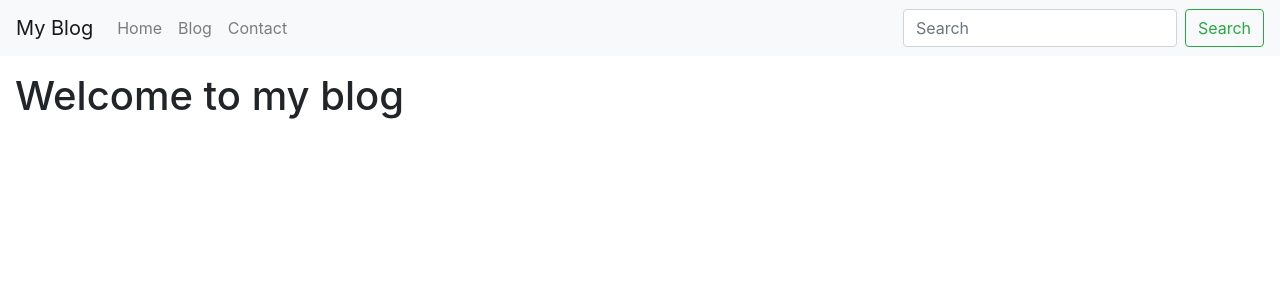
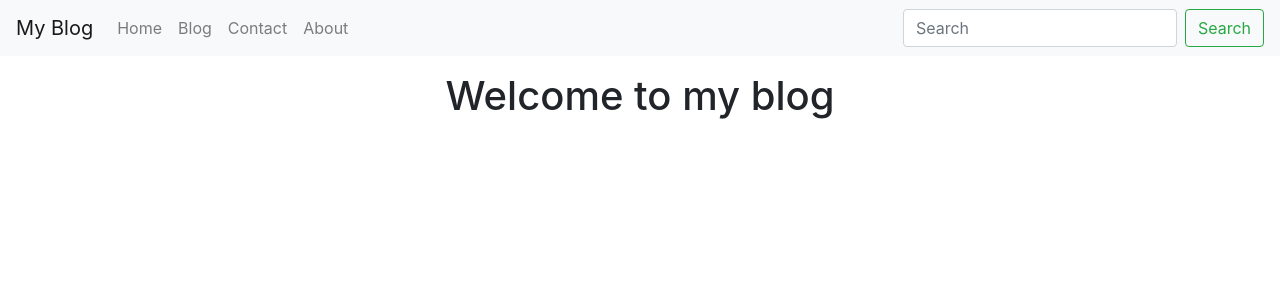
Before and after one commit to tsvetelinak0/blog-app, a Django app: page / in a window 1280 px wide. Shown: the top 300 px of the page. Run offline with Django 3.2, Linux system fonts and the light colour scheme; data that the repository does not hold is empty; some libraries are stand-ins or nearby versions.

Commit message:
added navbar

```diff
--- a/blog/views.py
+++ b/blog/views.py
@@ -45,6 +45,7 @@ def blog_post_update_view(request, slug):
     context = {"title": f"Update {obj.title}", "form": form}
     return render(request, template_name, context)
 
+@staff_member_required
 def blog_post_delete_view(request, slug):
     obj = get_object_or_404(BlogPost, slug=slug)
     template_name = "blog/delete.html"
--- a/templates/home.html
+++ b/templates/home.html
@@ -1,13 +1,17 @@
 {% extends "base.html" %}
+
 <div class="row">
-    <div class="col-md-6 offset-md-3">
+    <div class="col-md-8 mx-auto">
         {% block head_title %}Welcome to my blog!{% endblock %}
     </div>
 </div>
+
 {% block content %}
-
-<h1>{{ title }}</h1>
-
+<div class="row">
+    <div class="col-md-6 mx-auto text-center">
+        <h1>{{ title }}</h1>
+    </div>
+</div>
 {% for a in blog_list %}
     {% include "blog/list-inline.html" with blog_post=a truncate=True detail=False %}
 {% endfor %}
--- a/templates/navbar.html
+++ b/templates/navbar.html
@@ -15,6 +15,9 @@
       <li class="nav-item">
         <a class="nav-link" href="/contact">Contact</a>
       </li>
+      <li class="nav-item">
+        <a class="nav-link" href="/page">About</a>
+      </li>
     </ul>
     <form class="form-inline my-2 my-lg-0" action="/search/">
       <input class="form-control mr-sm-2" type="search" name="q" placeholder="Search" aria-label="Search">
```
